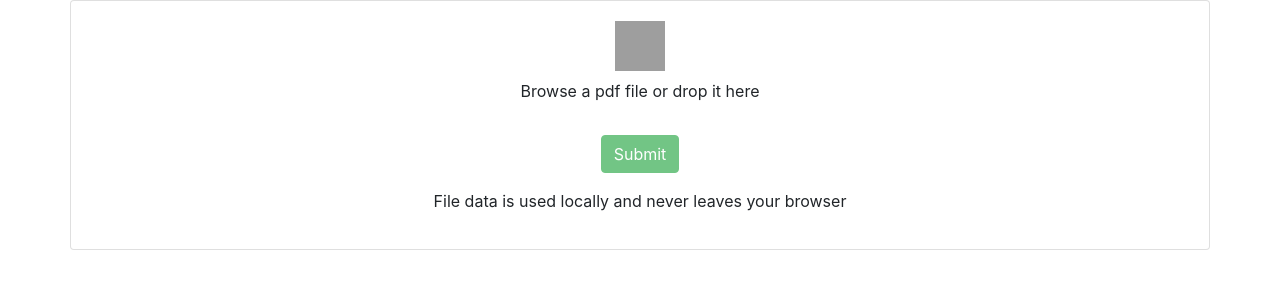
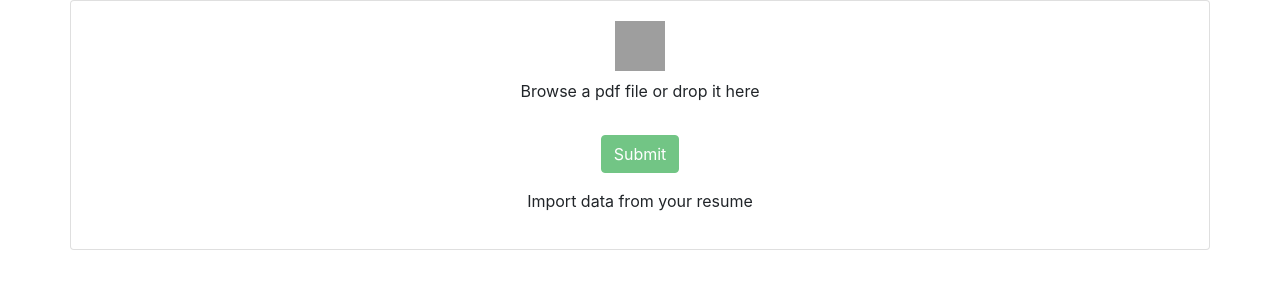
Before and after one commit to as2407/ResumeParserFrontend, an Angular app: page / in a window 1280 px wide. Shown: the top 300 px of the page. Built offline with nearby package versions, Linux system fonts and the light colour scheme; grey boxes are pictures that could not be loaded.

Commit message:
Change message text

```diff
--- a/src/app/upload-pdf/upload-pdf.component.html
+++ b/src/app/upload-pdf/upload-pdf.component.html
@@ -33,7 +33,7 @@
       </div>
       <div class="row mt-3">
         <div class="col-12">
-          <p>File data is used locally and never leaves your browser</p>
+          <p>Import data from your resume</p>
         </div>
       </div>
     </div>
```
